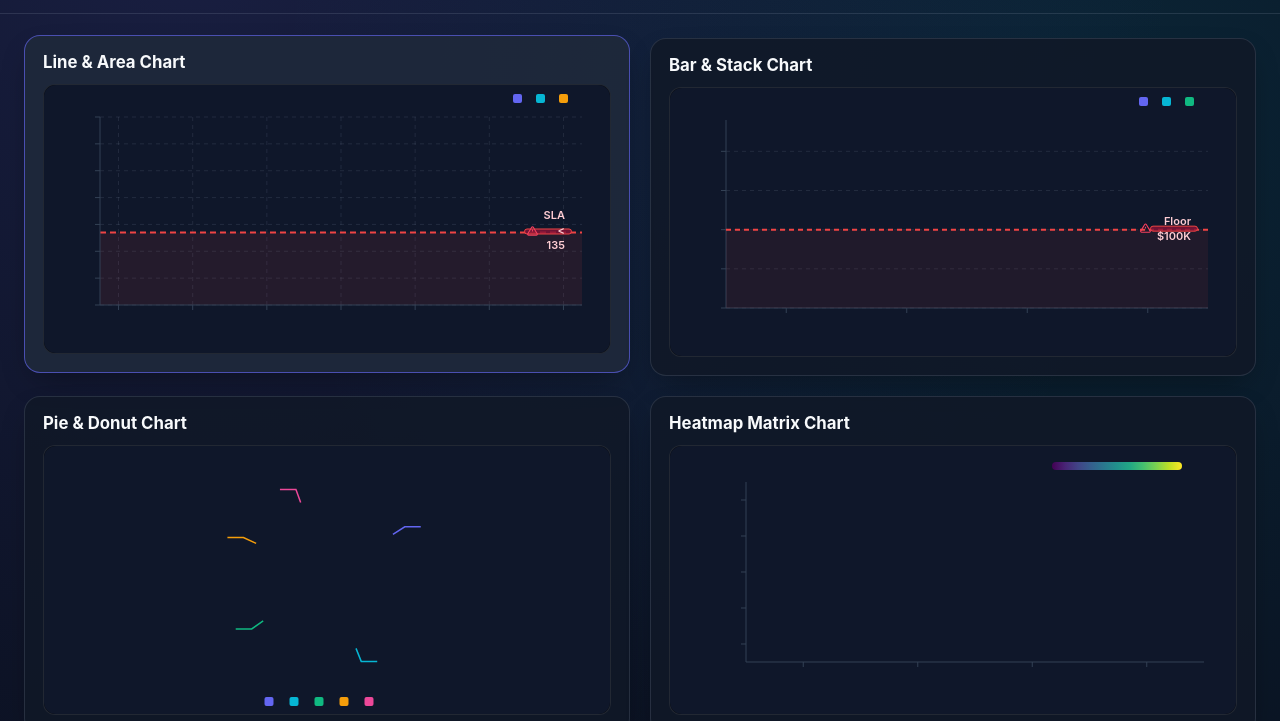
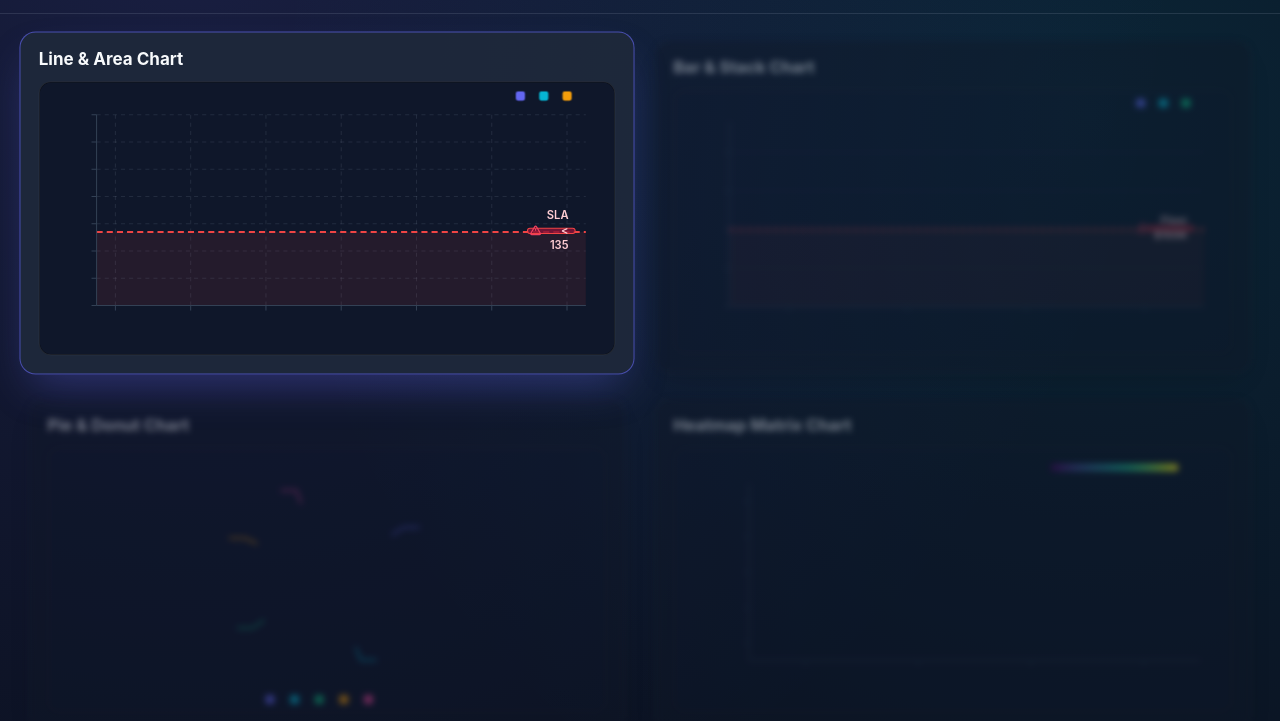
Before and after one commit to jingcai86/modern-charts, a website built with Vite: page examples/index.html in a window 1280 px wide. In both pictures the pointer is over the element "Line & Area Chart". Shown: the part 75-796 px from the top of the page. Built offline with nearby package versions, Linux system fonts and the light colour scheme; what @chenglou/pretext would draw is missing.

Commit message:
style(examples): blur and dim non-hovered chart cards on overview grid

```diff
--- a/examples/styles.css
+++ b/examples/styles.css
@@ -247,14 +247,30 @@ button.btn-primary:hover {
   gap: 12px;
   box-shadow: var(--card-shadow);
   cursor: pointer;
-  transition: transform 160ms ease, border-color 160ms ease, background 160ms ease;
+  transition:
+    transform 220ms cubic-bezier(0.22, 1, 0.36, 1),
+    filter 220ms cubic-bezier(0.22, 1, 0.36, 1),
+    opacity 220ms cubic-bezier(0.22, 1, 0.36, 1),
+    border-color 180ms ease,
+    background 180ms ease,
+    box-shadow 220ms ease;
   position: relative;
 }
 
-.overview-card:hover {
-  transform: translateY(-3px);
+.overview-grid:has(.overview-card:hover, .overview-card:focus-visible)
+  .overview-card:not(:hover):not(:focus-visible) {
+  filter: blur(3.5px);
+  opacity: 0.45;
+  transform: scale(0.985);
+}
+
+.overview-card:hover,
+.overview-card:focus-visible {
+  transform: translateY(-4px) scale(1.015);
   border-color: var(--border-focus);
   background: var(--bg-card-hover);
+  box-shadow: 0 20px 42px -12px rgba(99, 102, 241, 0.35);
+  z-index: 2;
 }
 
 .overview-card-header {
```
